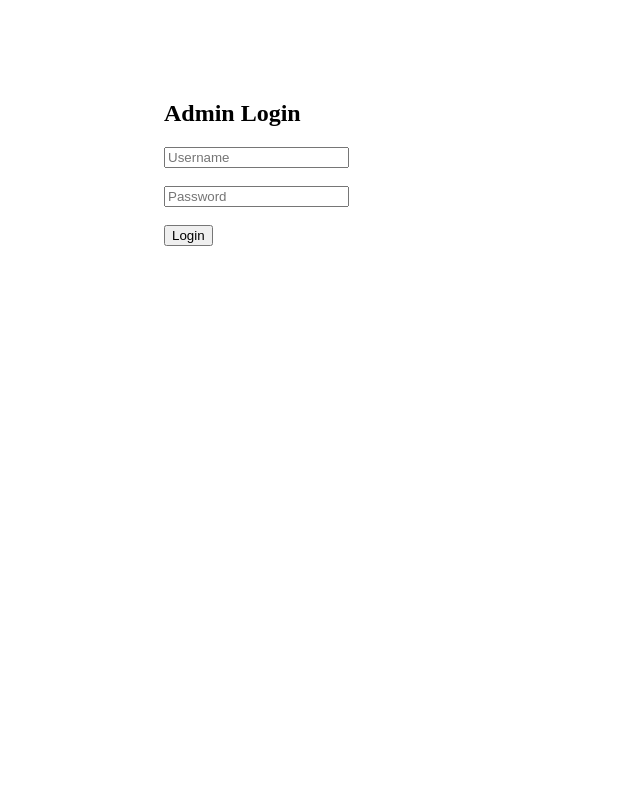
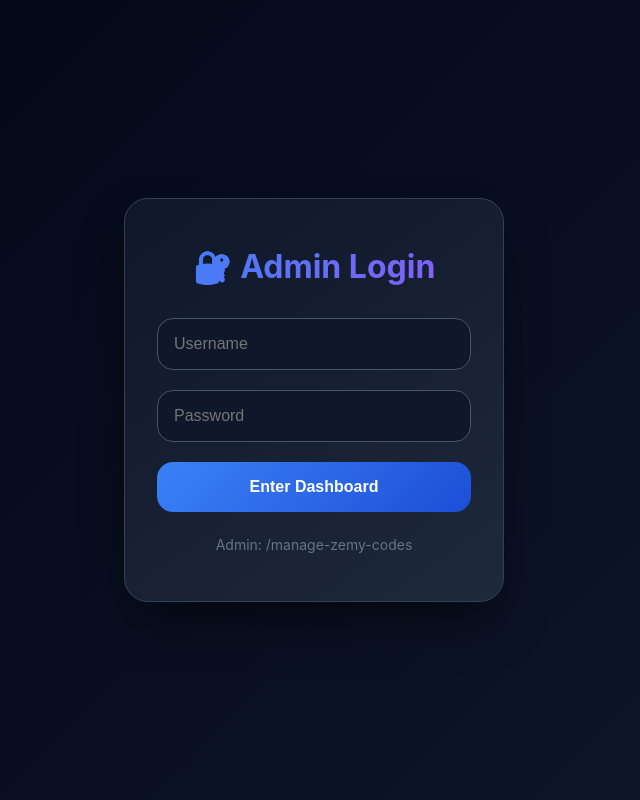
Before and after one commit to Zimonas/Sophcode, a Flask app: page /manage-zemy-codes in a window 1280 px wide. Shown: the whole page, without its empty margins (326-966 px from the left). Run offline with Flask 3, Linux system fonts and the light colour scheme; some libraries are stand-ins or nearby versions.

Commit message:
Update login.html

```diff
--- a/templates/login.html
+++ b/templates/login.html
@@ -1,6 +1,31 @@
-<form method="post" style="max-width:300px;margin:100px auto">
-<h2>Admin Login</h2>
-<input name="username" placeholder="Username"><br><br>
-<input type="password" name="password" placeholder="Password"><br><br>
-<button>Login</button>
+<!DOCTYPE html>
+<html>
+<head>
+<title>Admin Login</title>
+<meta name="viewport" content="width=device-width, initial-scale=1">
+<style>
+* { margin:0; padding:0; box-sizing:border-box; }
+body { font-family: -apple-system,BlinkMacSystemFont,'Segoe UI',sans-serif; background:linear-gradient(135deg,#020617 0%,#0f172a 100%); color:#f1f5f9; min-height:100vh; display:flex; align-items:center; justify-content:center; padding:20px; }
+.login-form { background:linear-gradient(145deg,#0f172a,#1e293b); padding:48px 32px; border-radius:24px; box-shadow:0 25px 50px -12px rgba(0,0,0,0.6); border:1px solid #334155; width:100%; max-width:380px; text-align:center; }
+h2 { font-size:2em; background:linear-gradient(135deg,#3b82f6,#8b5cf6); -webkit-background-clip:text; -webkit-text-fill-color:transparent; margin-bottom:32px; }
+input { width:100%; padding:16px; margin-bottom:20px; border-radius:16px; border:1px solid #475569; background:#0f172a; color:#f1f5f9; font-size:16px; transition:all 0.3s; }
+input:focus { outline:none; border-color:#3b82f6; box-shadow:0 0 0 3px rgba(59,130,246,0.1); }
+button { width:100%; padding:16px; border:none; border-radius:16px; background:linear-gradient(135deg,#3b82f6,#1d4ed8); color:white; font-size:16px; font-weight:600; cursor:pointer; transition:all 0.3s; }
+button:hover { transform:translateY(-2px); box-shadow:0 15px 35px rgba(59,130,246,0.4); }
+@media (max-width:480px) { .login-form { margin:20px; padding:32px 24px; } }
+</style>
+</head>
+<body>
+<div class="login-form">
+<h2>🔐 Admin Login</h2>
+<form method="post">
+<input name="username" placeholder="Username" required autocomplete="username">
+<input type="password" name="password" placeholder="Password" required autocomplete="current-password">
+<button type="submit">Enter Dashboard</button>
 </form>
+<p style="margin-top:24px; color:#64748b; font-size:14px;">
+Admin: /manage-zemy-codes
+</p>
+</div>
+</body>
+</html>
```
